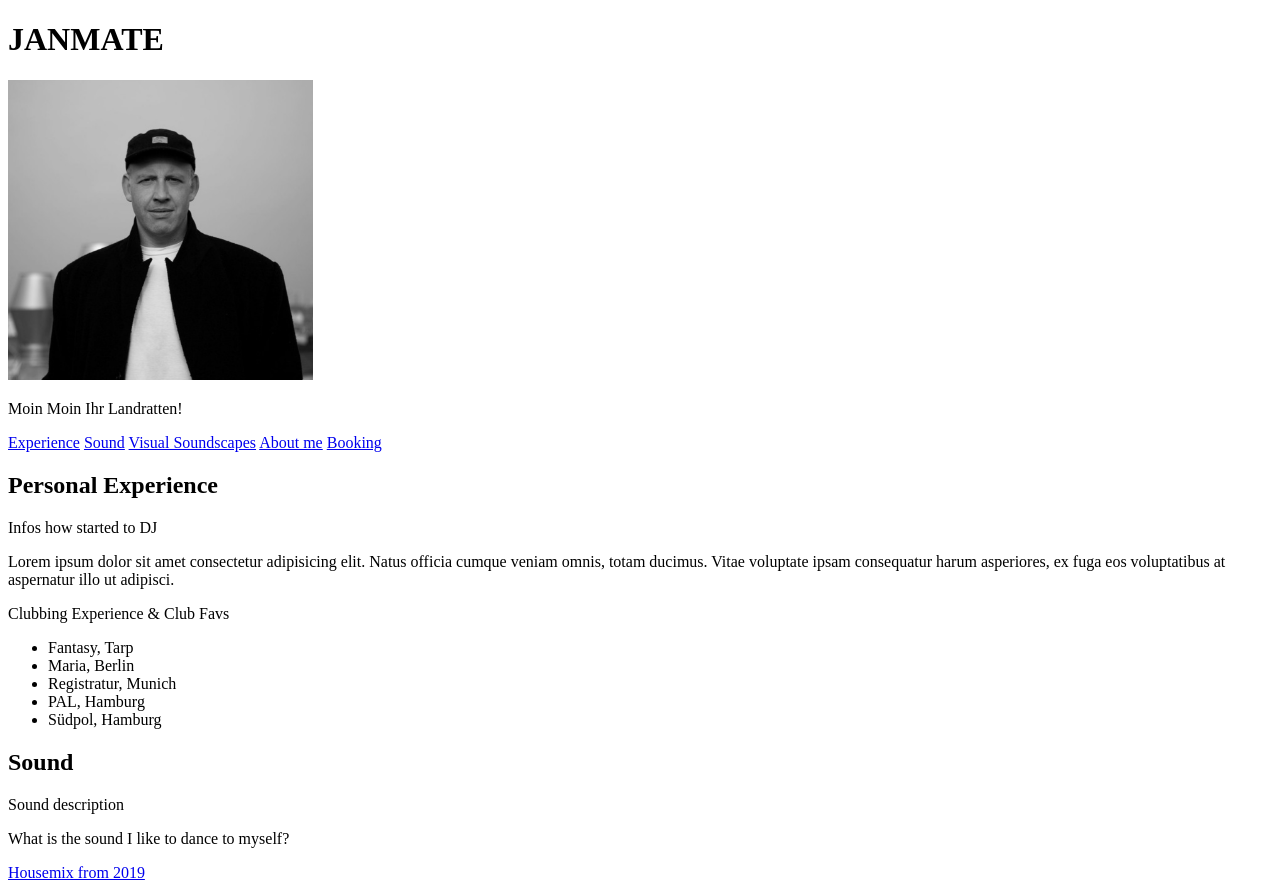
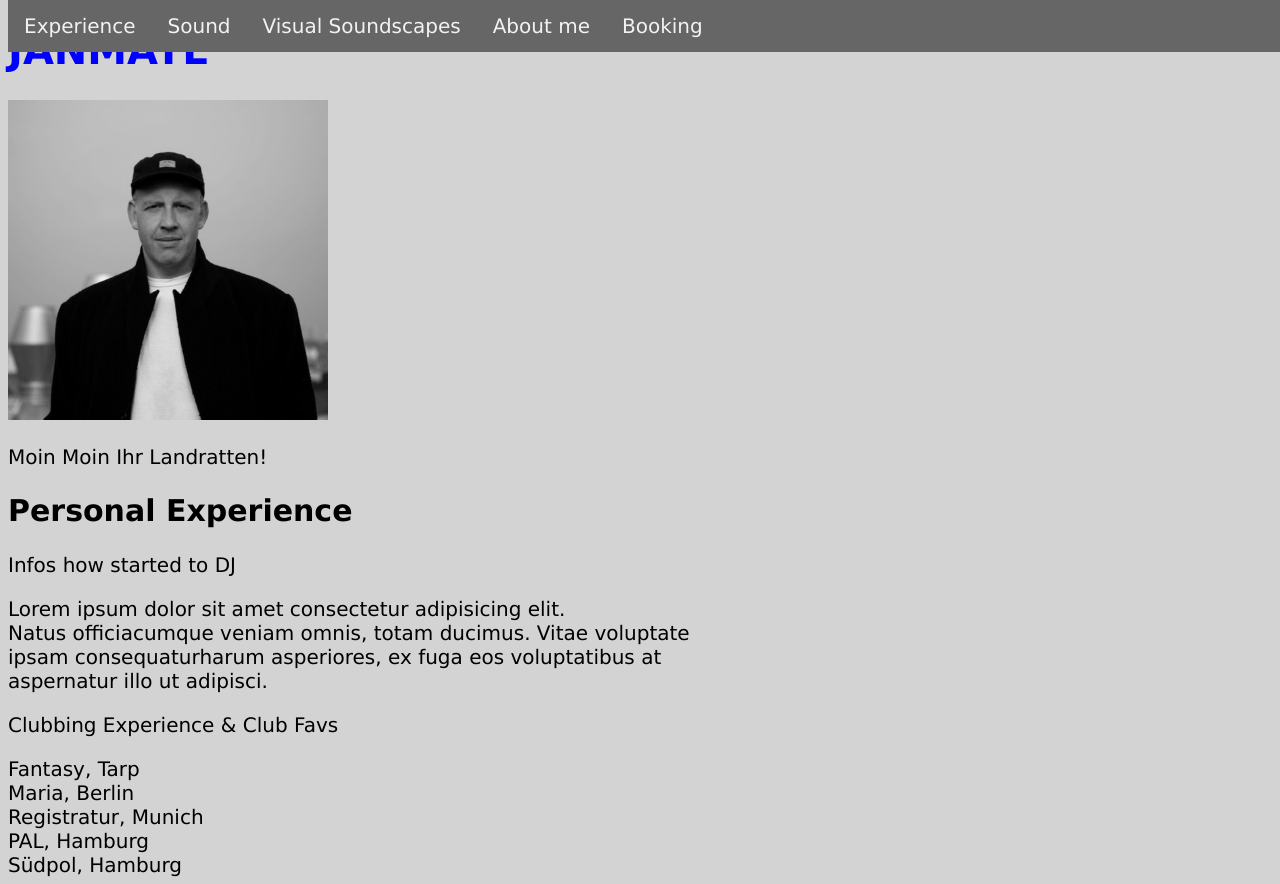
Before and after one commit to JMaltePetersen/janmate, a plain HTML site: page index.html in a window 1280 px wide. Shown: the top 884 px of the page. Drawn offline with Linux system fonts and the light colour scheme.

Commit message:
Add styling

```diff
--- /dev/null
+++ b/css/styles.css
@@ -0,0 +1,58 @@
+* {
+}
+
+body {
+  background-color: lightgrey;
+  font-family: verdana;
+  font-size: 20px;
+}
+
+h1 {
+  color: blue;
+  text-align: left;
+  padding-top: 20;
+}
+
+h2 {
+  color: black;
+  text-align: left;
+}
+
+img {
+  width: 320px;
+  height: 320px;
+}
+
+ul {
+  list-style: none;
+  padding: 0;
+}
+
+.navbar {
+  overflow: hidden;
+  background-color: #666;
+  position: fixed;
+  top: 0;
+  width: 100%;
+}
+
+.navbar a {
+  float: left;
+  display: block;
+  color: #f2f2f2;
+  text-align: center;
+  padding: 14px 16px;
+  text-decoration: none;
+  justify-content: space-evenly;
+}
+
+p {
+}
+
+a:hover {
+  color: darkgrey;
+  background-color: red;
+}
+
+li {
+}
--- a/index.html
+++ b/index.html
@@ -3,24 +3,28 @@
   <head>
     <meta charset="UTF-8" />
     <meta name="viewport" content="width=device-width, initial-scale=1.0" />
-    <link rel="stylesheet" href="css/styles.css" />
+    <link rel="stylesheet" href="./css/styles.css" />
     <title>janmate</title>
     <link rel="icon" type="/image/x-icon" href="images/favicon.png">
   </head>
 
   <body>
+
     <header>
+
       <h1>JANMATE</h1>
+
       <p>
+        <div id="artistP">
         <img
           src="./images/artistP.png"
           alt="janmate Fotoshooting aufm Dach"
-          height="300"
         />
+      </div>
       </p>
 
       <p>Moin Moin Ihr Landratten!</p>
-
+      <div class="navbar">
         <nav>
          <a href="#experience">Experience</a>
          <a href="#audio">Sound</a>
@@ -28,16 +32,19 @@
          <a href="#aboutme">About me</a>
          <a href="#contact">Booking</a>
         </nav>
+      </div>
+
+
     </header>
     <main>
       <section>
         <h2 id="experience">Personal Experience</h2>
         <p>Infos how started to DJ</p>
         <p>
-          Lorem ipsum dolor sit amet consectetur adipisicing elit. Natus officia
-          cumque veniam omnis, totam ducimus. Vitae voluptate ipsam consequatur
-          harum asperiores, ex fuga eos voluptatibus at aspernatur illo ut
-          adipisci.
+          Lorem ipsum dolor sit amet consectetur adipisicing elit. <br>
+          Natus officiacumque veniam omnis, totam ducimus. Vitae voluptate <br>
+          ipsam consequaturharum asperiores, ex fuga eos voluptatibus at <br>
+          aspernatur illo ut adipisci.
         </p>
         <p>Clubbing Experience & Club Favs</p>
         <ul>
@@ -55,8 +62,9 @@
         <p>
           <a href="https://soundcloud.com/janmate/janmate2019"
             >Housemix from 2019</a></p>
+              <article>
                     <p>Lorem ipsum dolor sit amet consectetur adipisicing elit. Facere voluptatum suscipit fugit nemo omnis beatae nostrum sapiente aliquam natus autem minus ipsam vel, dicta perferendis alias nihil ut dolor corporis!</p>
-
+              </article>
         </p>
         <p>Inspired by:</p>
         <ul>
@@ -67,20 +75,16 @@
             <a href="https://ra.co/dj/princeofdenmark">Prince of Denmark</a>
           </li>
           <li>
-            <a
-              href="https://groove.de/2022/12/22/traumprinz-neuer-mix-life-veroeffentlicht/"
-              >Traumprinz</a
-            >
+            <a href="https://groove.de/2022/12/22/traumprinz-neuer-mix-life-veroeffentlicht/"
+              >Traumprinz</a>
           </li>
           <li>
             <a href="https://fort-romeau.bandcamp.com/track/blue"
-              >Fort Romeau</a
-            >
+              >Fort Romeau</a>
           </li>
           <li>
             <a href="https://www.youtube.com/@LobsterTheremin"
-              >LobsterTheremin</a
-            >
+              >LobsterTheremin</a>
           </li>
         </ul>
       </section>
@@ -114,8 +118,11 @@
         <h2 id="contact">Booking</h2>
         <p>If you like the Sound, here is how you can book me:</p>
         <p>
-          Booking Requests
+          for booking Requests, send me an EMAIL <br>
           <a href="mailto:janmate@posteo.de">janmate at posteo dot de</a>
+          <p>or let me know when you want to book me:
+            <input type="date" />
+          </p>
         </p>
       </section>
     </main>
```
Lines whose indentation alone changed are shown as unchanged.
